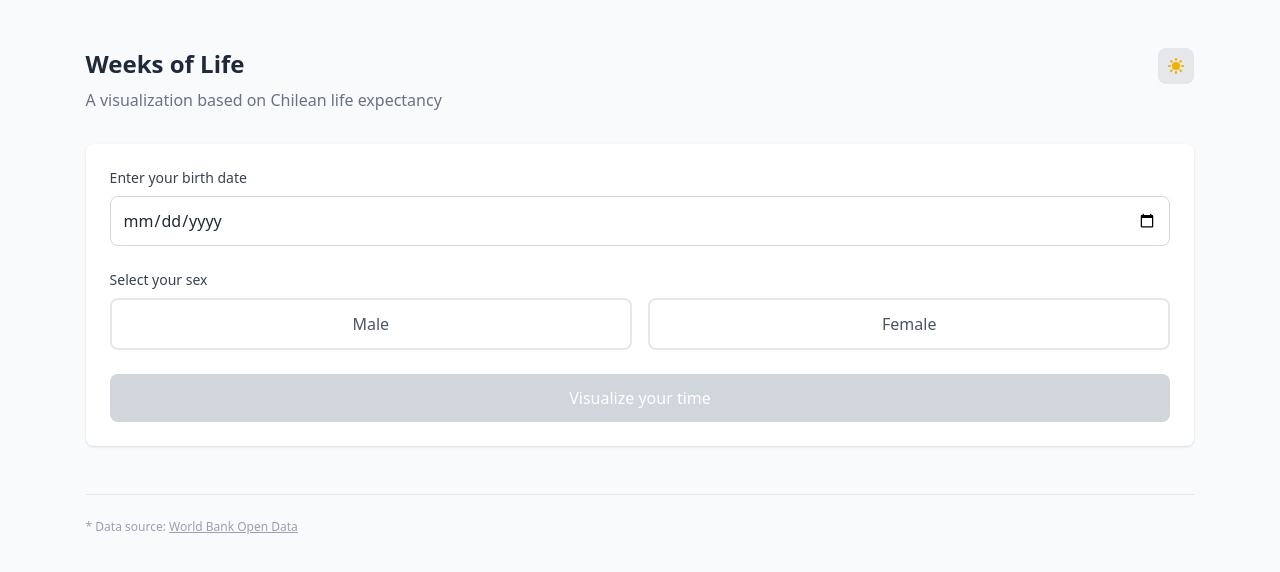
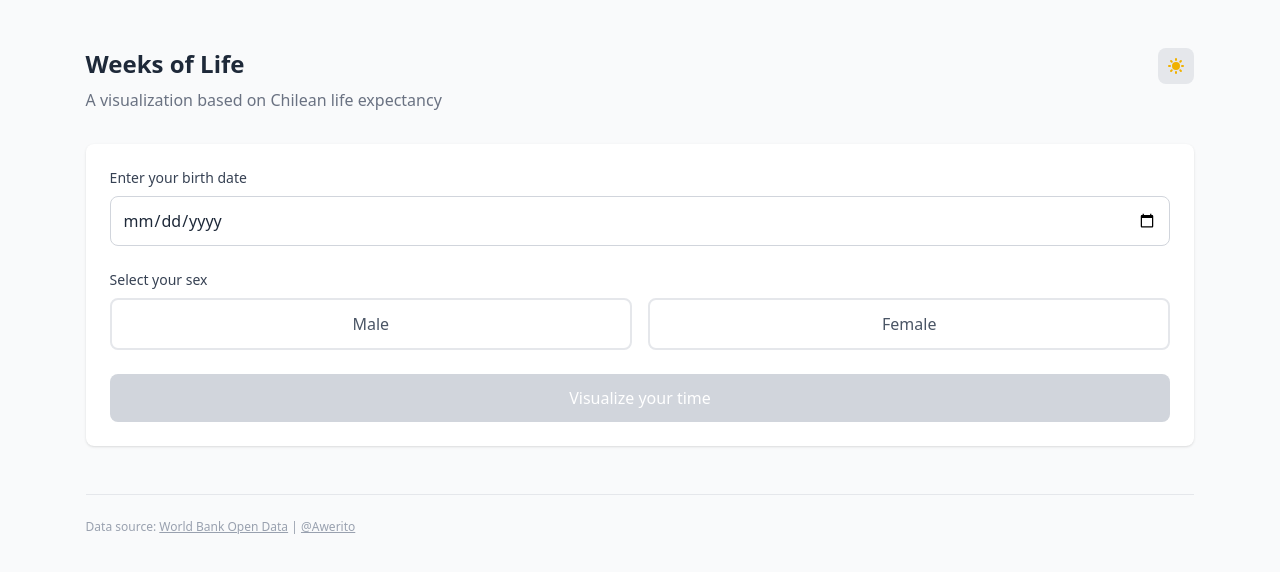
Before and after one commit to Awerito/weeks-of-life, a React (Vite) app: page / in a window 1280 px wide. Shown: the top 572 px of the page. Built offline with nearby package versions, Linux system fonts and the light colour scheme; no server answers.

Commit message:
chore(footer): add GitHub profile link

```diff
--- a/src/pages/WeeksOfLife.jsx
+++ b/src/pages/WeeksOfLife.jsx
@@ -120,7 +120,7 @@ export default function WeeksOfLife() {
 
         <footer className="mt-12 pt-6 border-t border-gray-200 dark:border-gray-700 text-xs text-gray-400 dark:text-gray-500">
           <p>
-            * Data source:{" "}
+            Data source:{" "}
             <a
               href="https://data.worldbank.org/country/chile"
               target="_blank"
@@ -129,6 +129,15 @@ export default function WeeksOfLife() {
             >
               World Bank Open Data
             </a>
+            {" | "}
+            <a
+              href="https://github.com/Awerito"
+              target="_blank"
+              rel="noopener noreferrer"
+              className="underline hover:text-gray-600 dark:hover:text-gray-300"
+            >
+              @Awerito
+            </a>
           </p>
         </footer>
       </div>
```
